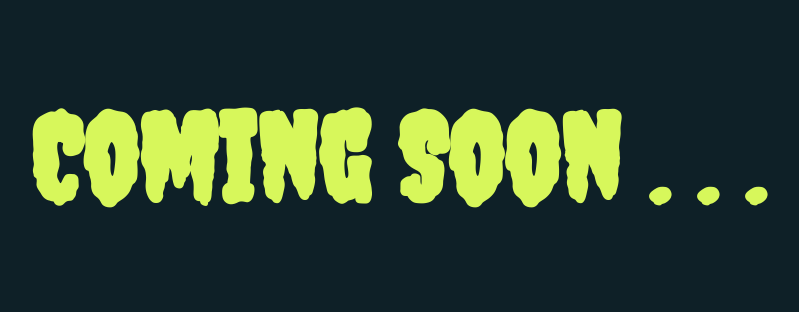
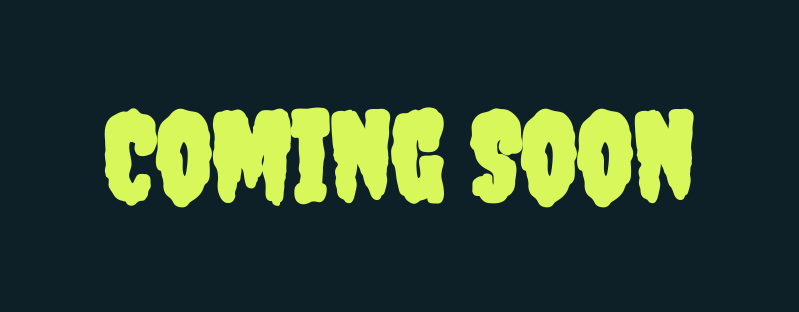
Before and after one commit to backuardo/beneisner.me, a plain HTML site: page index.html in a window 1280 px wide. Shown: the whole page, without its empty margins (243-1042 px from the left). Drawn offline with nearby package versions, Linux system fonts and the light colour scheme.

Commit message:
Update index.html

```diff
--- a/index.html
+++ b/index.html
@@ -10,6 +10,6 @@
     />
   </head>
   <body>
-    <div class="centered"><h1>Coming Soon . . .</h1></div>
+    <div class="centered"><h1>Coming Soon</h1></div>
   </body>
 </html>
```
